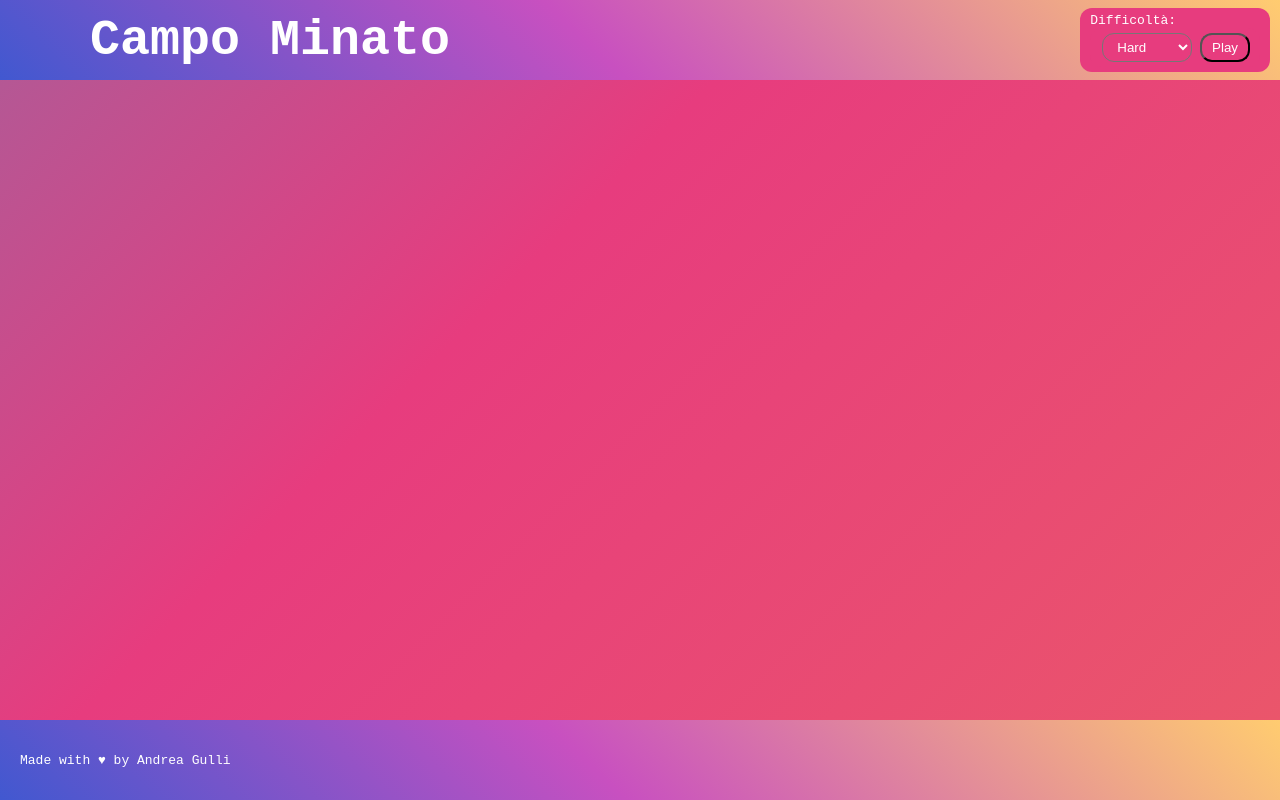
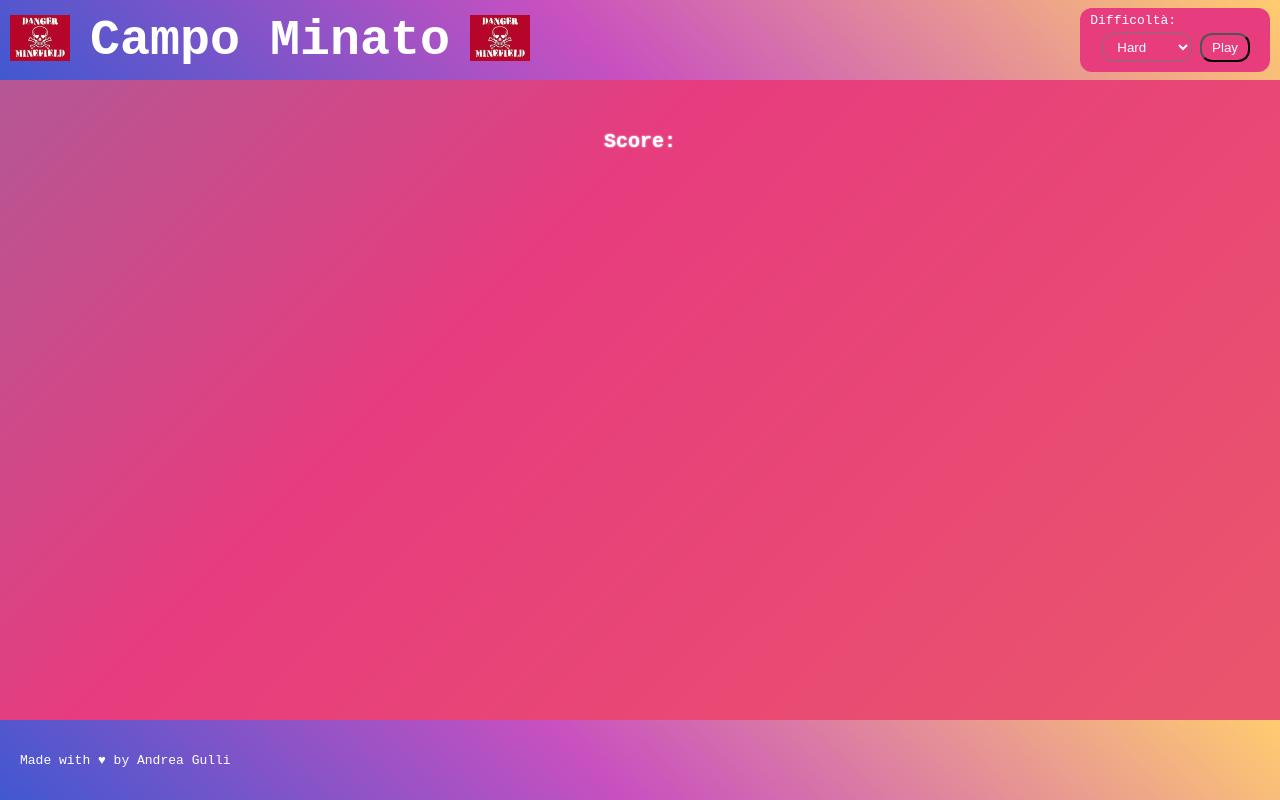
Before and after one commit to GulliWeb/js-campominato-dom, a plain HTML site: page index.html in a window 1280 px wide. Drawn offline with Linux system fonts and the light colour scheme.

Commit message:
completed MILESTONE 1 & removed border animation

```diff
--- a/index.html
+++ b/index.html
@@ -10,13 +10,16 @@
 </head>
 <body>
     <nav>
+
         <div class="left">
             <figure>
                 <img src="img/mined.jpg" alt="">
             </figure>
             <h1>Campo Minato</h1>
+            <figure style="margin-left: 20px;">
+                <img src="img/mined.jpg" alt="">
+            </figure>
         </div>
-
         <div class="right">
             <div>Difficoltà:<div>
             <select name="slcDif" id="slc-dif">
@@ -29,6 +32,8 @@
         </div>
     </nav>
 
+    <h3>Score:</h3>
+    <div id="score" style="text-align: center;"></div>
     <div id="grid-container">
         <!-- JS automated-->
     </div>
--- a/script.js
+++ b/script.js
@@ -1,5 +1,6 @@
 // Raccolta dati dal DOM
 const container = document.getElementById('grid-container')
+let counter = 0
 // Al click del pulsante play genero 100 caselle
 function play() {
     /* Richiamo funzione per stabilire il livello e quante celle devono stare su una riga */
@@ -35,12 +36,17 @@ function play() {
 
 // Al click di ogni cella stampiamo in console il numero di essa e coloriamola di azzurro
 function cellClick(grid, index) {
+    let score = document.querySelector('h3')
     if (grid.classList.contains('azure-click')) {
-        grid.classList.remove('azure-click', 'click')
+        return
     } else {
         grid.classList.add('azure-click', 'click')
+        counter++
     }
+
     console.log(index)
+    console.log(counter)
+    score.innerText = `SCORE:${counter} `
 }
 
 function levels() {
--- a/style.css
+++ b/style.css
@@ -65,7 +65,6 @@ nav, footer{
 }
 
 /* Right nav */
-
 .right{
     margin-right: 10px;
 }
@@ -122,6 +121,15 @@ footer > *{
 	}
 }
 
+/* Score counter */
+h3{
+    padding-top: 50px;
+    text-align: center;
+    color: white;
+    font-size: 20px;
+    text-shadow: 0 0 2px #fff;
+}
+
 /* Grid  elements & layout */
 #grid-container{
     max-width: 500px;
@@ -168,7 +176,7 @@ footer > *{
     color: blue;
 }
 
-
+/*
 @property --angle{
     syntax: "<angle>";
     initial-value: 0deg;
@@ -208,16 +216,15 @@ footer > *{
     to{
         --angle: 360deg
     }
-}
+} */
 
 /* Click dynamic JS class */
 .azure-click{
     background-color: azure;
     color: black;
-
 }
 
-.click::after, .click::before{
+/* .click::after, .click::before{
     content: '';
     position: absolute;
     height: 100%;
@@ -231,3 +238,4 @@ footer > *{
     border-radius: 10px;
     animation: 3S spin linear infinite;
 }
+ */
```
Also changed, not shown: img/mined.jpg (added).
